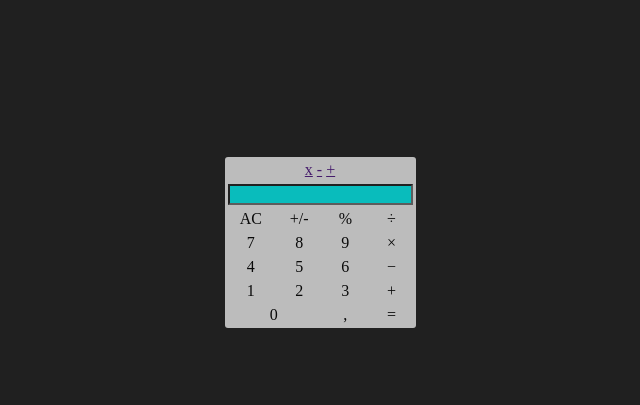
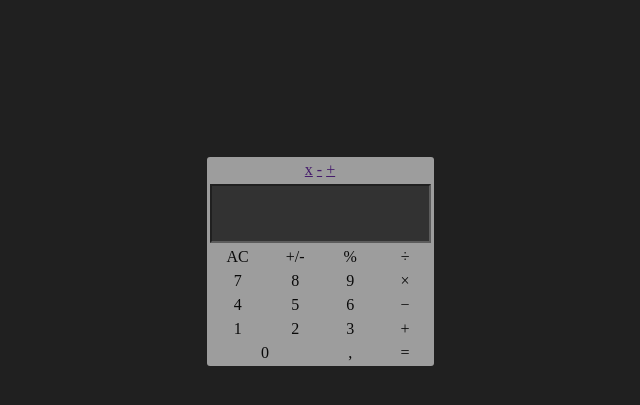
Before and after one commit to WilhelmLenz/calculator-vanilla-js, a website: page index.html in a window 1280 px wide. Shown: the part 105-510 px from the top of the page, without its empty margins (320-960 px from the left). Drawn offline with Linux system fonts and the light colour scheme.

Commit message:
added styles

```diff
--- a/style.css
+++ b/style.css
@@ -17,13 +17,11 @@ h1, h3 {
 .outside-border {
   border-radius: 3px;
   opacity: 0.7;
-  background-color: rgb(255, 255, 255);
+  background-color: rgba(255, 255, 255, 0.8);
 }
 
 .outside-border, tr, td {
-
   margin: 10rem auto;
-
 }
 
 td {
@@ -32,5 +30,6 @@ td {
 }
 
 .number-input {
-  background-color: aqua;
+  background-color: rgba(20, 20, 20, 0.8);
+  padding: 20px;
 }
```
